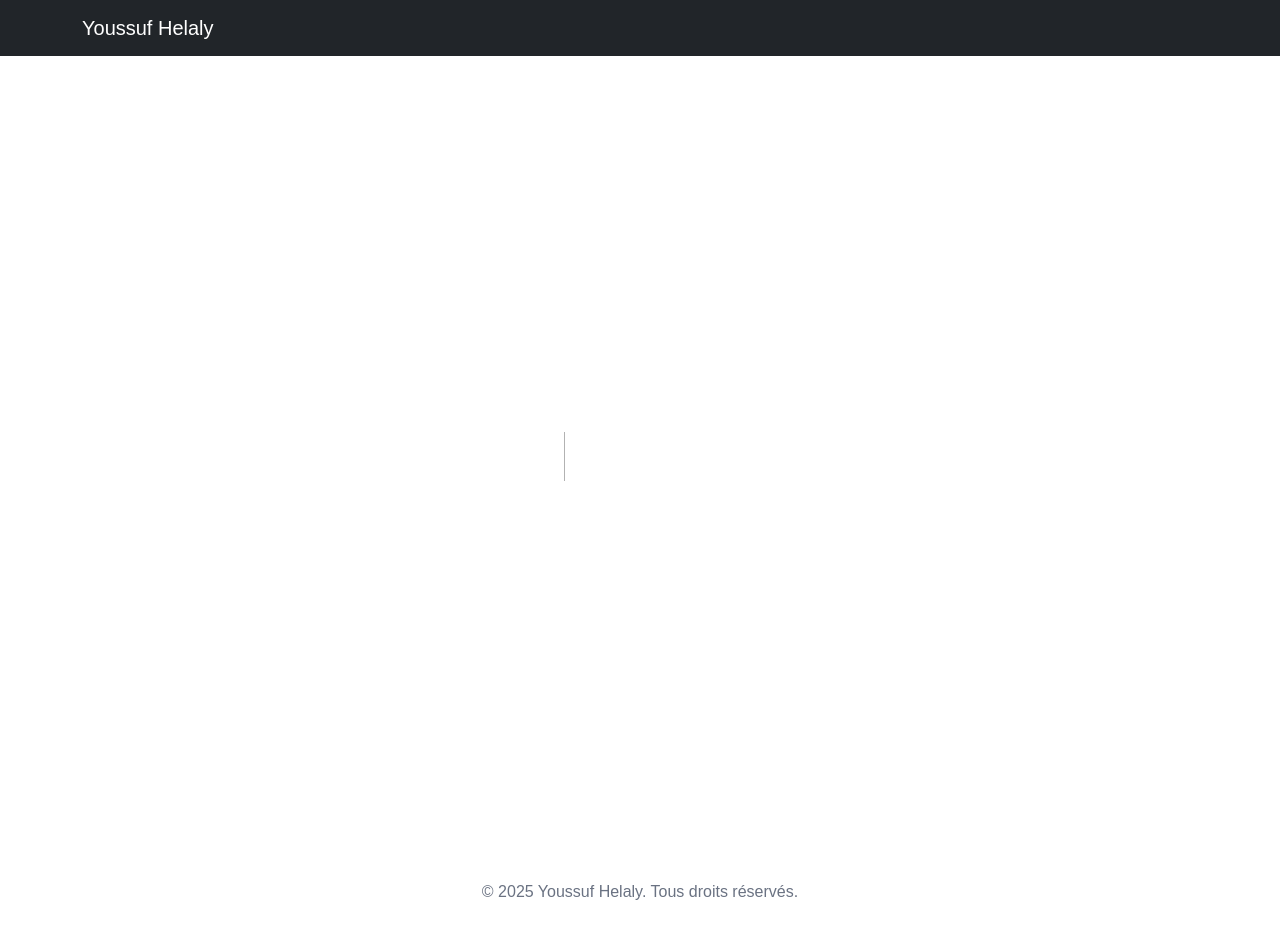
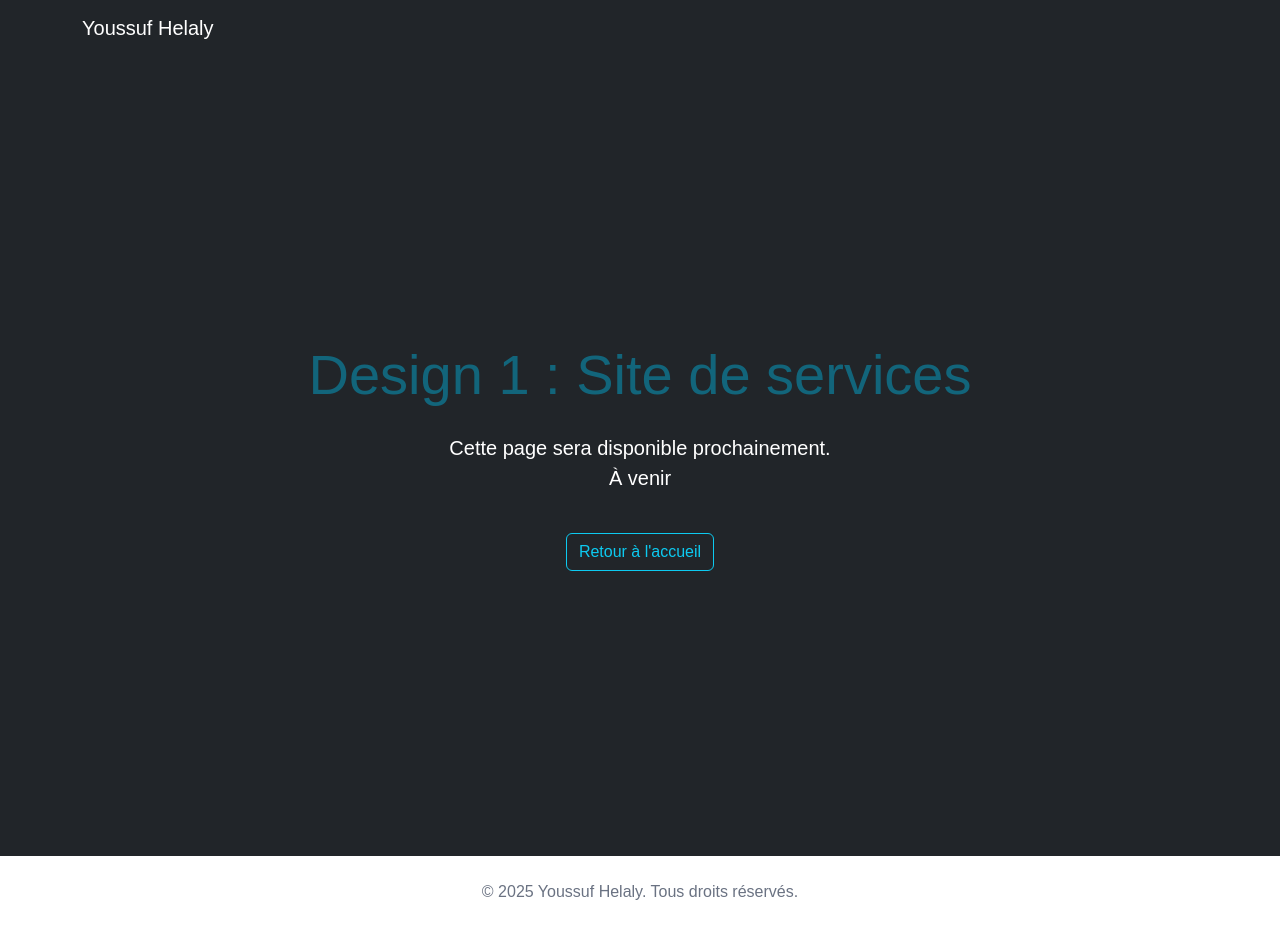
Before and after one commit to youssufhelaly/SEG-3525-Portfolio, a Next.js app: page /project1 in a window 1280 px wide. Before the commit this address had no page. Built offline with nearby package versions, Linux system fonts and the light colour scheme.

Commit message:
project1

```diff
--- /dev/null
+++ b/src/app/project1/page.tsx
@@ -0,0 +1,17 @@
+"use client";
+import React from "react";
+import Link from "next/link";
+
+export default function Projet1() {
+  return (
+    <main className="bg-dark text-white min-vh-100 d-flex flex-column align-items-center justify-content-center">
+      <div className="container text-center py-5">
+        <h1 className="display-4 text-info mb-4">Design 1 : Site de services</h1>
+        <p className="lead">Cette page sera disponible prochainement.<br /><b>À venir</b></p>
+        <Link href="/" className="btn btn-outline-info mt-4">
+          Retour à l'accueil
+        </Link>
+      </div>
+    </main>
+  );
+}
```
